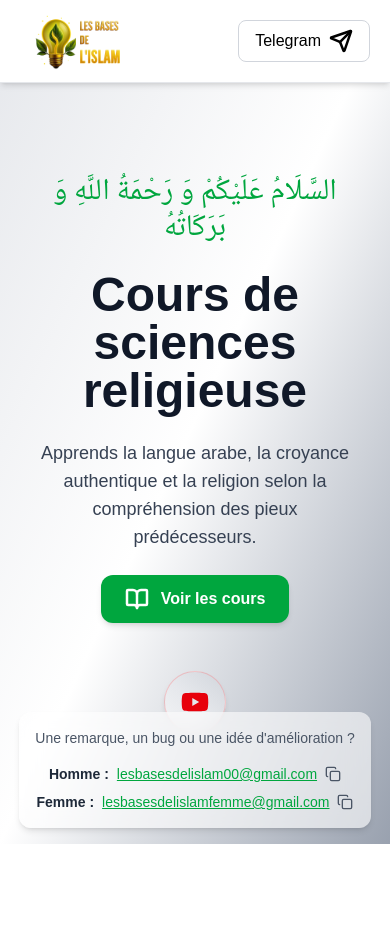
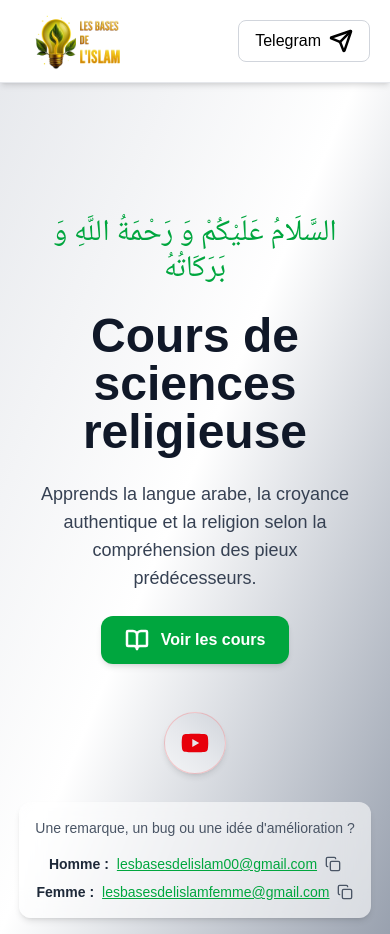
Before and after one commit to Abdelhadi-coder/Les_Bases_De_Islam, a React (Vite) app: page / in a window 390 px wide. Before the commit the page ends 844 px from the top, so only its background shows below. Built offline with nearby package versions, Linux system fonts and the light colour scheme; a web font is replaced by a local one.

Commit message:
FIX : the responsive on phone

```diff
--- a/src/App.jsx
+++ b/src/App.jsx
@@ -115,7 +115,7 @@ const Home = () => {
     <>
       <CopiedToast visible={showToast} />
 
-      <main className="h-screen flex flex-col items-center justify-center bg-gradient-to-br from-gray-200 via-white to-gray-400 px-4 transition-colors duration-500 relative">
+      <main className="min-h-screen flex flex-col items-center bg-gradient-to-br from-gray-200 via-white to-gray-400 px-4 pt-28 pb-40 transition-colors duration-500 relative">
         <div className="absolute top-4 right-4">
           <button
             onClick={toggleTheme}
@@ -130,7 +130,7 @@ const Home = () => {
           </button>
         </div>
 
-        <div className="text-center space-y-6 mt-16 transition-all duration-500 max-w-xl px-4">
+        <div className="text-center space-y-6 mt-26 transition-all duration-500 max-w-xl px-4">
           <h4 className="text-3xl text-green-600 font-medium font-arabic tracking-normal">
             السَّلَامُ عَلَيْكُمْ وَ رَحْمَةُ اللَّهِ وَ بَرَكَاتُهُ
           </h4>
```
